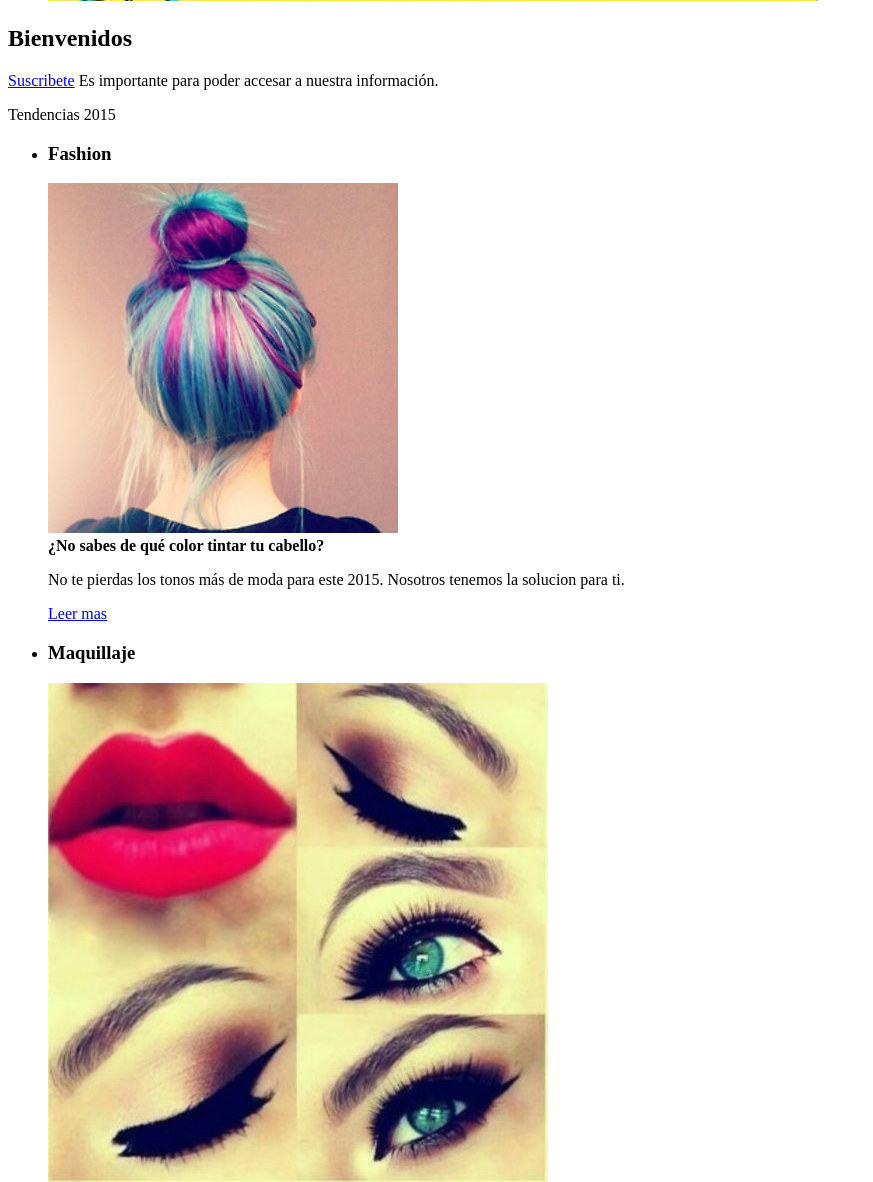
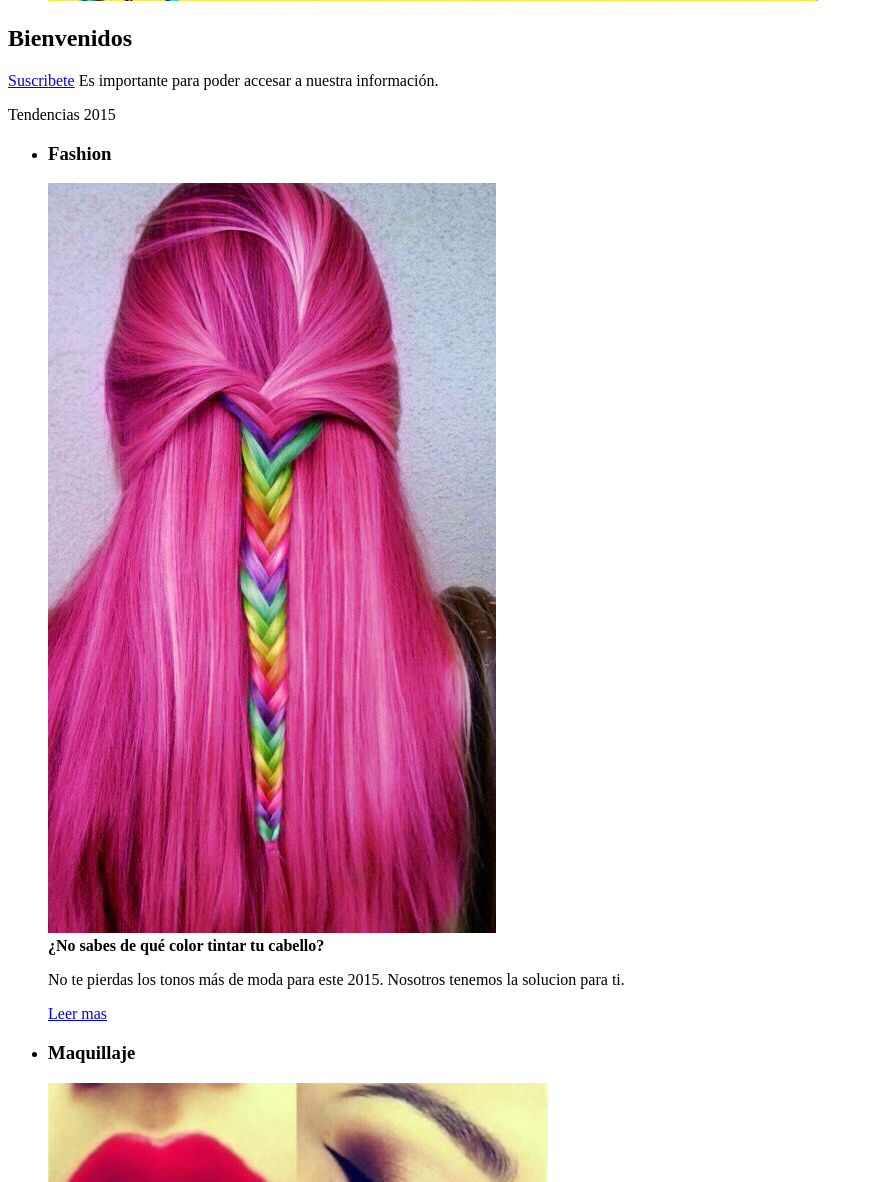
Before and after one commit to adrian-zumbler/estetica_venus, a CakePHP app: the page made by app/View/Pages/index.ctp in a window 1280 px wide. Shown: the part 1942-3124 px from the top of the page, without its empty margins (0-873 px from the left). Run offline with PHP 8.4 and a stand-in for CakePHP, Linux system fonts and the light colour scheme; the template is opened without the code that fills it, so the values that code supplies are empty; some libraries are stand-ins or nearby versions.

```diff
--- a/app/View/Pages/index.ctp
+++ b/app/View/Pages/index.ctp
@@ -59,7 +59,7 @@
             <li class="span3">
                   <div class="thumbnail thumbnail-1">
                 <h3>Fashion</h3>
-                <img  src="img/color/cinco.jpg" alt="">
+                <img  src="img/color/cuatro.jpg" alt="">
                 <section> <strong>¿No sabes de qué color tintar tu cabello? </strong>
                       <p> No te pierdas los tonos más de moda para este 2015. Nosotros tenemos la solucion para ti.</p>
                       <a href="features/tintes/" class="btn btn-1">Leer mas</a> </section>
```
